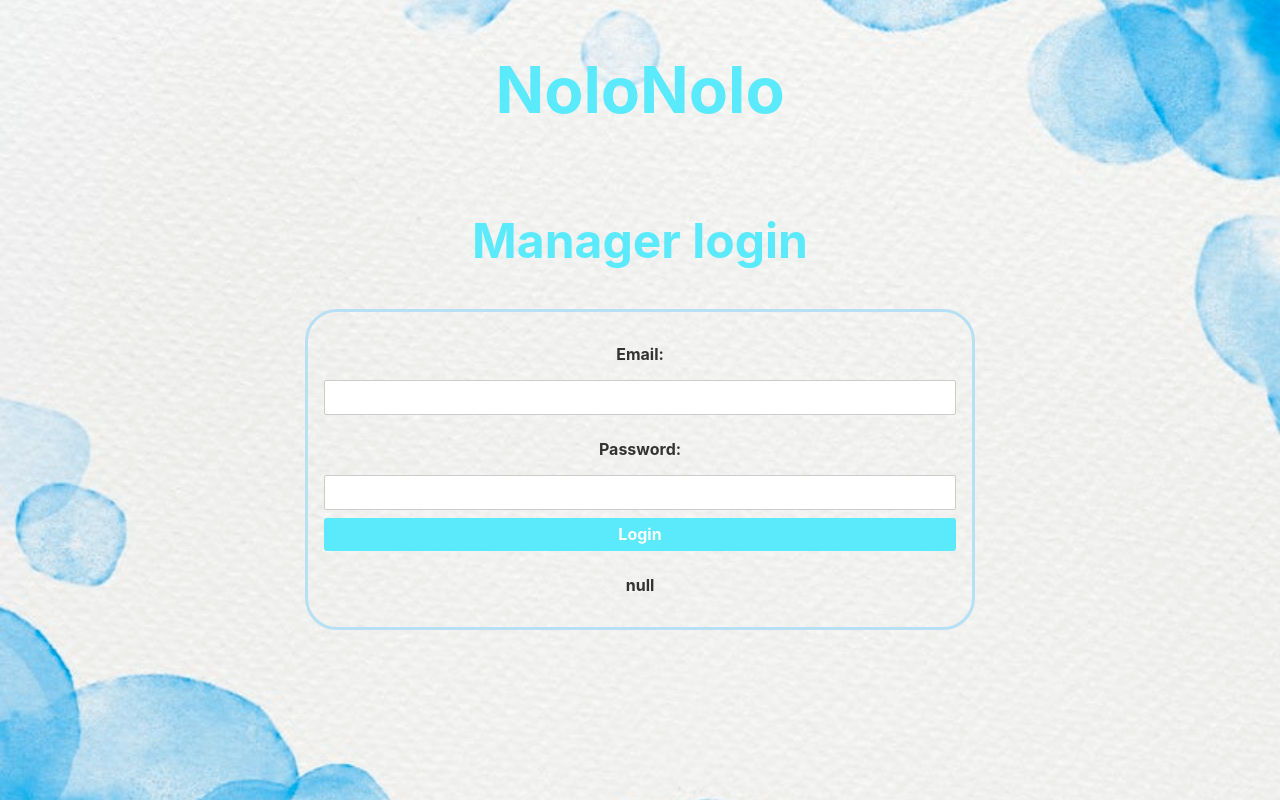
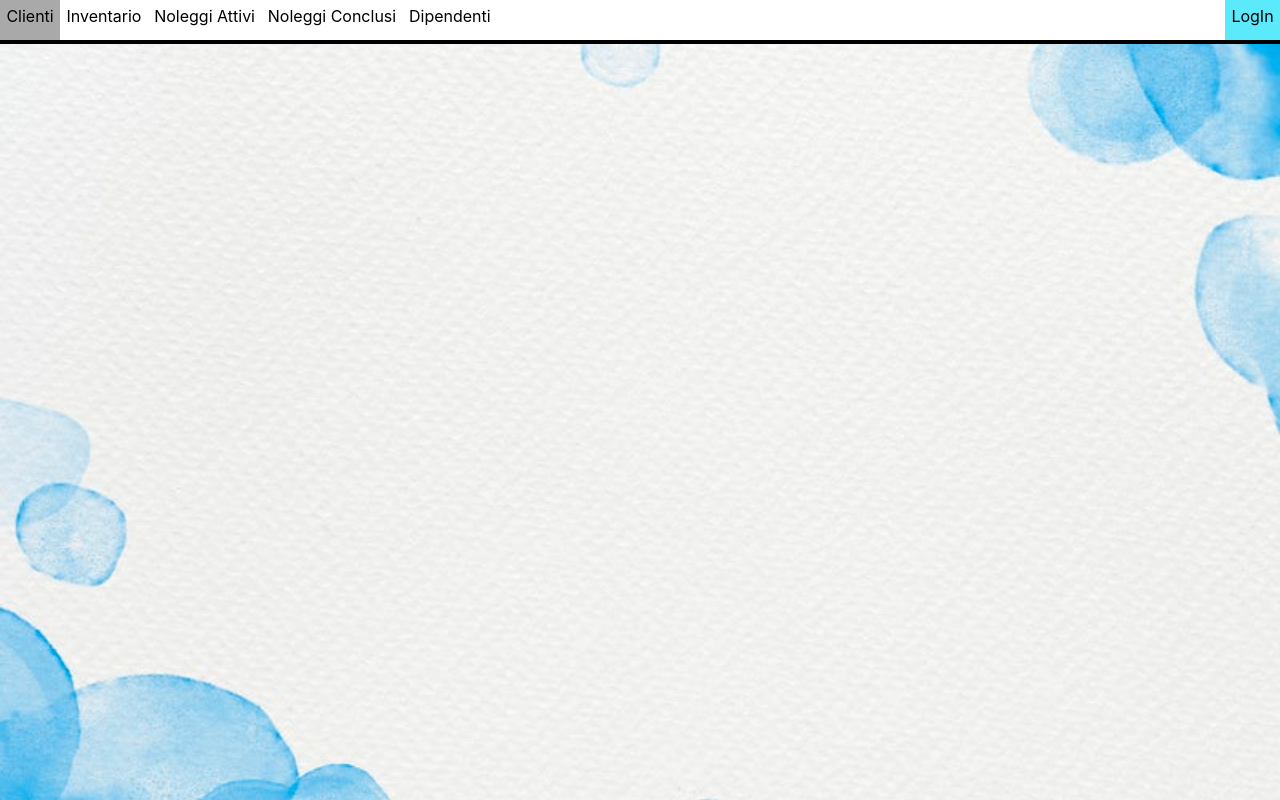
Before and after one commit to NoloFiniremoMaiPlus/manager, a Svelte app: page / in a window 1280 px wide. Built offline with nearby package versions, Linux system fonts and the light colour scheme.

Commit message:
Did some stuff
some styling and stuff

```diff
--- a/package.json
+++ b/package.json
@@ -5,7 +5,7 @@
   "scripts": {
     "build": "rollup -c",
     "dev": "rollup -c -w",
-    "start": "sirv public --no-clear"
+    "start": "sirv public --no-clear --host"
   },
   "devDependencies": {
     "@rollup/plugin-commonjs": "^17.0.0",
@@ -18,6 +18,7 @@
     "svelte": "^3.0.0"
   },
   "dependencies": {
-    "sirv-cli": "^1.0.0"
+    "sirv-cli": "^1.0.0",
+    "svelte-navigator": "^3.1.5"
   }
 }
--- a/public/global.css
+++ b/public/global.css
@@ -11,7 +11,7 @@ body {
 	background-position: center;
 	color: #333;
 	margin: 0;
-	padding: 8px;
+	padding: 0;
 	box-sizing: border-box;
 	font-family: -apple-system, BlinkMacSystemFont, "Segoe UI", Roboto, Oxygen-Sans, Ubuntu, Cantarell, "Helvetica Neue", sans-serif;
 }
--- a/public/index.html
+++ b/public/index.html
@@ -4,7 +4,7 @@
 	<meta charset='utf-8'>
 	<meta name='viewport' content='width=device-width,initial-scale=1'>
 
-	<title>Svelte app</title>
+	<title>Manager Dashboard</title>
 
 	<link rel='icon' type='image/png' href='/favicon.png'>
 	<link rel='stylesheet' href='/global.css'>
--- a/src/App.svelte
+++ b/src/App.svelte
@@ -1,71 +1,64 @@
 <script>
-	export let api;
-	let email = "" //manager@example.com
-	let password = "" //Managerpassword1
-	let result = null
-	async function doPost () {
-		console.log(JSON.stringify({email,password}))
-		const res = await fetch(api+'/auth/login', {
-			method: 'POST',
-			headers: {
-				'Accept': 'application/json',
-      			'Content-Type': 'application/json'
-			},
-			body: JSON.stringify({
-				email,
-				password
-			})
-		})
-		const json = await res.json()
-		result = JSON.stringify(json)
+	import { Router, Route, link } from "svelte-navigator"
+	import Login from "./login.svelte"
+
+</script>
+
+<Router>
+	<header>
+		<a href='/' class='link' use:link>Clienti</a> <!--<Link class="link" to="/">Clienti</Link>-->
+		<a href='/' class='link' use:link>Inventario</a>
+		<a href='/' class='link' use:link>Noleggi Attivi</a>
+		<a href='/' class='link' use:link>Noleggi Conclusi</a>
+		<a href='/' class='link' use:link>Dipendenti</a>
+		<a href='login' class='logbutton' use:link>LogIn</a> <!--<Link class="link" to="login">LOGIN</Link> -->
+		<a href='/' class='outbutton' use:link>LogOut</a>
+	</header>
+	<main>
+		<Route path="login">
+			<Login />
+		</Route>
+	</main>
+</Router>
+<style>
+	header{
+		display: flex;
+		flex-direction: row;
+		height: 5%;
+		background-color:white;
+		border-bottom: 4px solid black; /*testing*/
 	}
-	//let tokens = [localStorage.getItem(),localStorage.getItem()]
-</script>
-<form>
-	<h1>NoloNolo</h1>
-	<h2>Manager login</h2>
-	<div>
-		<p>Email:</p><input bind:value={email} type="text"/>
-		<p>Password:</p><input bind:value={password} type="password"/>
-		<button type="button" on:click={doPost}>Login</button>
-		<p>{result}</p>
-	</div>
-</form>
-
-<style>
-	form{
-		display: flex;
-		flex-direction: column;
-		align-items: center;
+	.link{
+		color: black;
+		padding: 0.5% 0.5%;
 	}
-	h1{
-		font-size: 4rem;
-		text-align: center;
-		color: #5AEAFB;
+	.link:hover{
+		background-color: darkgrey;
+		text-decoration: none;
 	}
-	h2{
-		font-size: 3rem;
-		text-align: center;
-		color: #5AEAFB;
-	}
-	div{
-		width: 50%;
-		display: flex;
-		flex-direction: column;
-  		border: 3px solid #b7e0f4;
-		  border-radius: 2rem;
-		padding: 1em;
-	}
-	p{
-		font-weight: bold;
-		text-align: center;
-	}
-	button{
-		font-weight: bold;
-		color: white;
+	.logbutton{
+		margin-left: auto;
+		display: block;
+		padding: 0.5% 0.5%;
+		color: black;
 		background-color:#5AEAFB; /*per il logout colore-> #C85662*/
 		border:none;
-		border-radius: 3px;
+	}
+	.logbutton:hover{
+		text-decoration: none;
+		background-color: #3aa5b1;
+	}
+	.outbutton{
+		margin-left: auto;
+		display: none;
+		padding: 0.5% 0.5%;
+		color: black;
+		background-color: #C85662;
+		border:none;
+	}
+	.outbutton:hover{
+		text-decoration: none;
+		background-color: #ff1b31;
 	}
 
 </style>
--- /dev/null
+++ b/src/login.svelte
@@ -0,0 +1,87 @@
+<script>
+    import {user} from "./store.js"
+    let api = 'https://192.168.1.119:8443/v1'
+	let email = "" //manager@example.com
+	let password = "" //Managerpassword1
+	let result = ""
+	async function doPost () {
+		console.log(JSON.stringify({email,password}))
+		const res = await fetch(api+'/auth/login', {
+			method: 'POST',
+			headers: {
+				'Accept': 'application/json',
+      			'Content-Type': 'application/json'
+			},
+			body: JSON.stringify({
+				email,
+				password
+			})
+		})
+		const json = await res.json()
+		result = JSON.stringify(json)
+        if(res.status==200){
+            result = "logged in"
+            console.log(json)
+            user.id = json.user.id
+            user.email = json.user.email
+            user.username = json.user.name
+            user.accessToken = json.tokens.access.token
+            user.expiresAccess = json.tokens.access.expires
+            user.refreshToken = json.tokens.refresh.token
+            user.expiresRefresh = json.tokens.refresh.expires
+            console.log(user)
+        }else{
+            result = res.statusText
+        }
+	}
+	//let tokens = [localStorage.getItem(),localStorage.getItem()]
+</script>
+<form>
+    <h1>NoloNolo</h1>
+    <h2>Manager login</h2>
+    <div>
+        <p>Email:</p><input bind:value={email} type="text"/>
+        <p>Password:</p><input bind:value={password} type="password"/>
+        <button type="button" on:click={doPost}>Login</button>
+        <p>{result}</p>
+    </div>
+</form>
+
+
+<style>
+	form{
+		display: flex;
+		flex-direction: column;
+		align-items: center;
+	}
+	h1{
+		font-size: 4rem;
+		text-align: center;
+		color: #5AEAFB;
+	}
+	h2{
+		font-size: 3rem;
+		text-align: center;
+		color: #5AEAFB;
+	}
+	div{
+		width: 50%;
+		display: flex;
+		flex-direction: column;
+  		border: 3px solid #b7e0f4;
+		  border-radius: 2rem;
+		padding: 1em;
+	}
+	p{
+		font-weight: bold;
+		text-align: center;
+	}
+	button{
+		font-weight: bold;
+		color: white;
+		background-color:#5AEAFB; /*per il logout colore-> #C85662*/
+		border:none;
+		border-radius: 3px;
+	}
+
+</style>
--- a/src/main.js
+++ b/src/main.js
@@ -3,7 +3,7 @@ import App from './App.svelte';
 const app = new App({
 	target: document.body,
 	props: {
-		api: 'https://192.168.178.65:8443/v1'
+
 	}
 });
 
--- /dev/null
+++ b/src/store.js
@@ -0,0 +1,11 @@
+import { writable } from 'svelte/store';
+
+export const user =writable({
+    id:"",
+    username: "",
+    email: "",
+    accessToken: "",
+    refreshToken: "",
+    expiresAccess: "",
+    expiresRefresh: "",
+})
```
Also changed, not shown: 1 other file (tests, documents, lock files or other folders).
